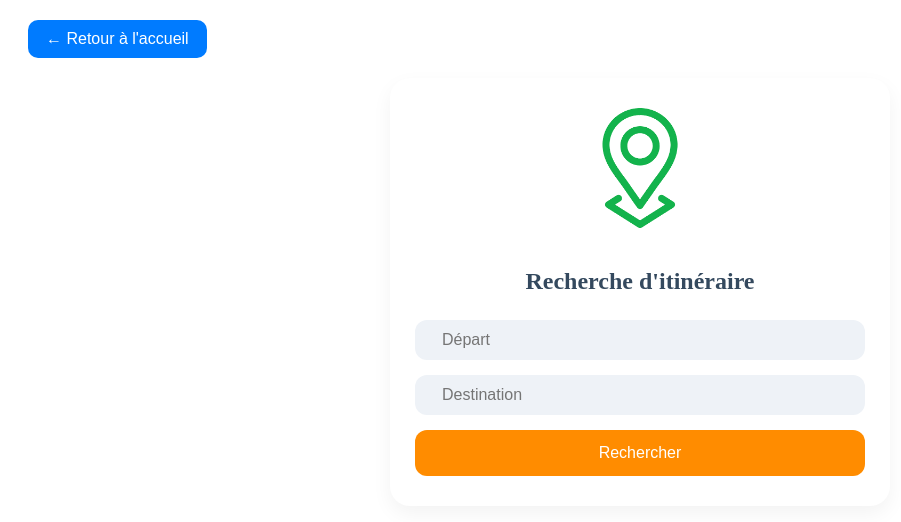
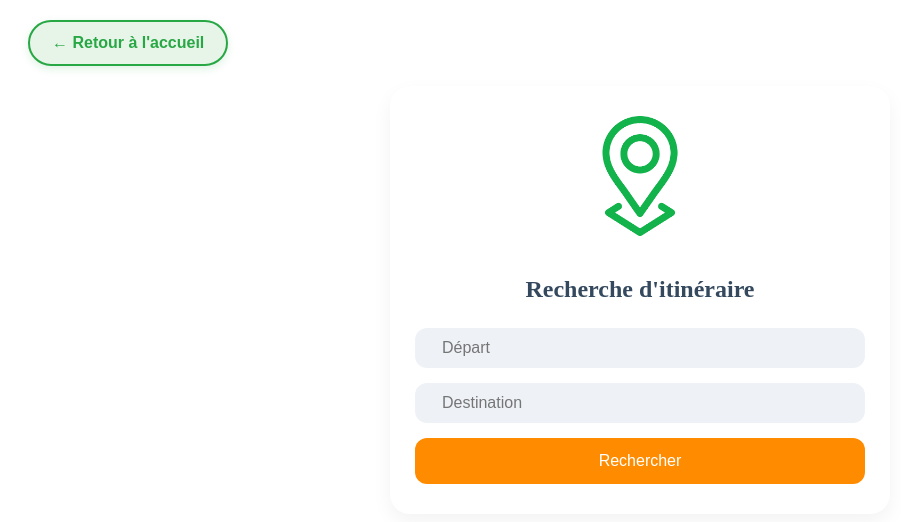
Before and after one commit to Rokhaya2002/tektal_app_frontend, an Angular app: page /search in a window 1280 px wide. Shown: the top 522 px of the page, without its empty margins (0-901 px from the left). Built offline with nearby package versions, Linux system fonts and the light colour scheme.

Commit message:
Amélioration du style CSS pour le bouton retour

```diff
--- a/src/app/home/home.component.css
+++ b/src/app/home/home.component.css
@@ -26,7 +26,7 @@ html, body {
   top: 0; left: 0;
   width: 100%;
   height: 100%;
-  background: url('/assets/bacground.png') no-repeat center center;
+  background: url('/assets/kya.png') no-repeat center center;
   background-size: cover;
    filter: blur(5px);
   z-index: -1;
--- a/src/app/search/search.component.css
+++ b/src/app/search/search.component.css
@@ -1,5 +1,3 @@
-
-
 * {
   box-sizing: border-box;
 }
@@ -10,26 +8,34 @@ body {
   background: #f4f7fc;
 }
 
+/* ✅ Bouton retour mis à jour */
 .back-wrapper {
   margin: 20px;
   text-align: left;
 }
 
 .back-btn {
-  background-color: #007bff;
-  color: white;
-  padding: 10px 18px;
+  padding: 12px 22px;
   font-size: 16px;
-  border: none;
-  border-radius: 10px;
+  border-radius: 30px;
+  border: 2px solid #28a745;
+  background-color: #e7f5e9;
+  color: #28a745;
+  font-weight: 700;
   cursor: pointer;
-  transition: background-color 0.3s;
+  box-shadow: 0 3px 8px rgba(40, 167, 69, 0.15);
+  transition: all 0.3s ease;
+  user-select: none;
 }
 
 .back-btn:hover {
-  background-color: #0056b3;
+  background-color: #28a745;
+  color: #fff;
+  box-shadow: 0 8px 18px rgba(40, 167, 69, 0.4);
+  transform: translateY(-3px);
 }
 
+/* 🔍 Conteneur de recherche */
 .search-container {
   max-width: 500px;
   width: 90%;
@@ -41,6 +47,7 @@ body {
   text-align: center;
 }
 
+/* Logo */
 .logo-container {
   display: inline-block;
   margin-bottom: 20px;
@@ -64,6 +71,7 @@ h1 {
   color: #34495e;
 }
 
+/* Champs de formulaire */
 .form-container {
   display: flex;
   flex-direction: column;
@@ -93,6 +101,7 @@ h1 {
   min-width: 0;
 }
 
+/* Bouton de recherche */
 form button {
   background-color: #ff8c00;
   color: white;
@@ -108,6 +117,7 @@ form button:hover {
   background-color: #e07b00;
 }
 
+/* Résultats */
 .results {
   margin-top: 40px;
   text-align: left;
@@ -161,6 +171,7 @@ form button:hover {
   background-color: #1e7e34;
 }
 
+/* Aucun résultat */
 .no-result {
   margin-top: 40px;
   color: #d9534f;
@@ -184,6 +195,7 @@ form button:hover {
   background-color: #f9d6d5;
 }
 
+/* 📱 Responsive */
 @media (max-width: 600px) {
   .search-container {
     margin: 30px 10px;
```
Also changed, not shown: src/assets/kya.png (added).
